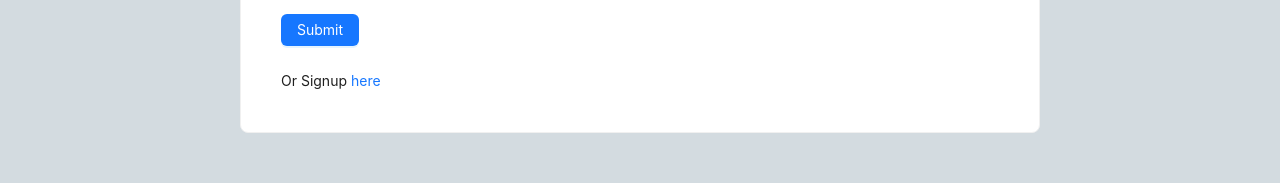
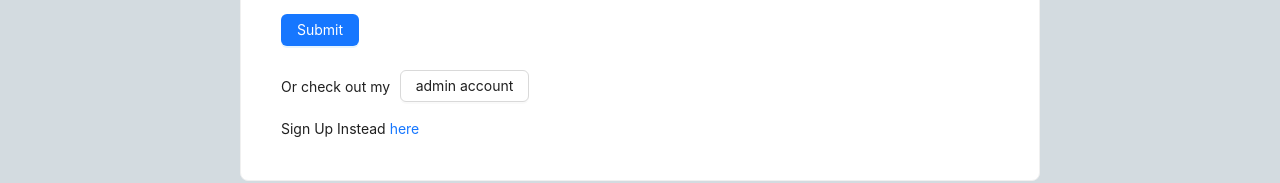
Before and after one commit to ArmanBarseghyan83/e-versity, a React (Vite) app in the folder client/: page /login in a window 1280 px wide. Shown: the part 368-551 px from the top of the page. Built offline with nearby package versions, Linux system fonts and the light colour scheme; no server answers.

Commit message:
Guest admin link added to the login page

```diff
--- a/client/src/pages/Login.jsx
+++ b/client/src/pages/Login.jsx
@@ -13,6 +13,20 @@ const Login = () => {
 
   const dispatch = useDispatch();
   const navigate = useNavigate();
+
+  const checkoutAdminHandler = async () => {
+    try {
+      const { data } = await login({
+        variables: { email: 'armanbarseghyan83@gmail.com', password: '123456' },
+      });
+
+      toast.success('Successfully logged in');
+      dispatch(setUserInfo(data?.login?.token));
+      navigate('/');
+    } catch (err) {
+      toast.error('No records found');
+    }
+  };
 
   // Login the user
   const handleFormSubmit = async (values) => {
@@ -96,8 +110,19 @@ const Login = () => {
           </Button>
         </Form.Item>
 
+        <div style={{ marginBottom: '1rem' }}>
+          Or check out my
+          <Button
+            onClick={checkoutAdminHandler}
+            style={{ marginLeft: '.6rem' }}
+            type="default"
+          >
+            admin account
+          </Button>
+        </div>
+
         <div>
-          Or Signup <Link to={'/signup'}>here</Link>
+          Sign Up Instead <Link to={'/signup'}>here</Link>
         </div>
       </Form>
     </Card>
--- a/client/src/pages/Signup.jsx
+++ b/client/src/pages/Signup.jsx
@@ -109,7 +109,7 @@ const Signup = () => {
           </Button>
         </Form.Item>
         <div>
-          Or Login <Link to={'/login'}>here</Link>
+          Login Instead <Link to={'/login'}>here</Link>
         </div>
       </Form>
     </Card>
```
